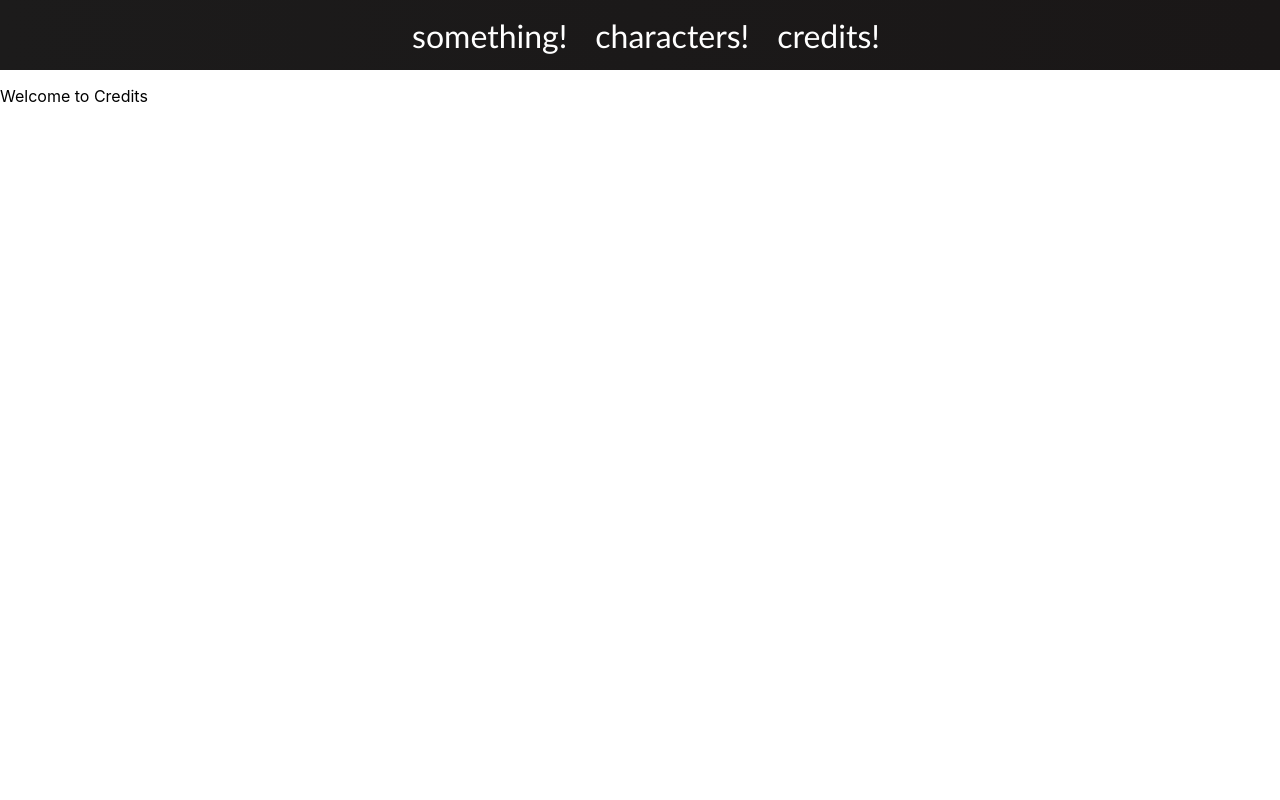
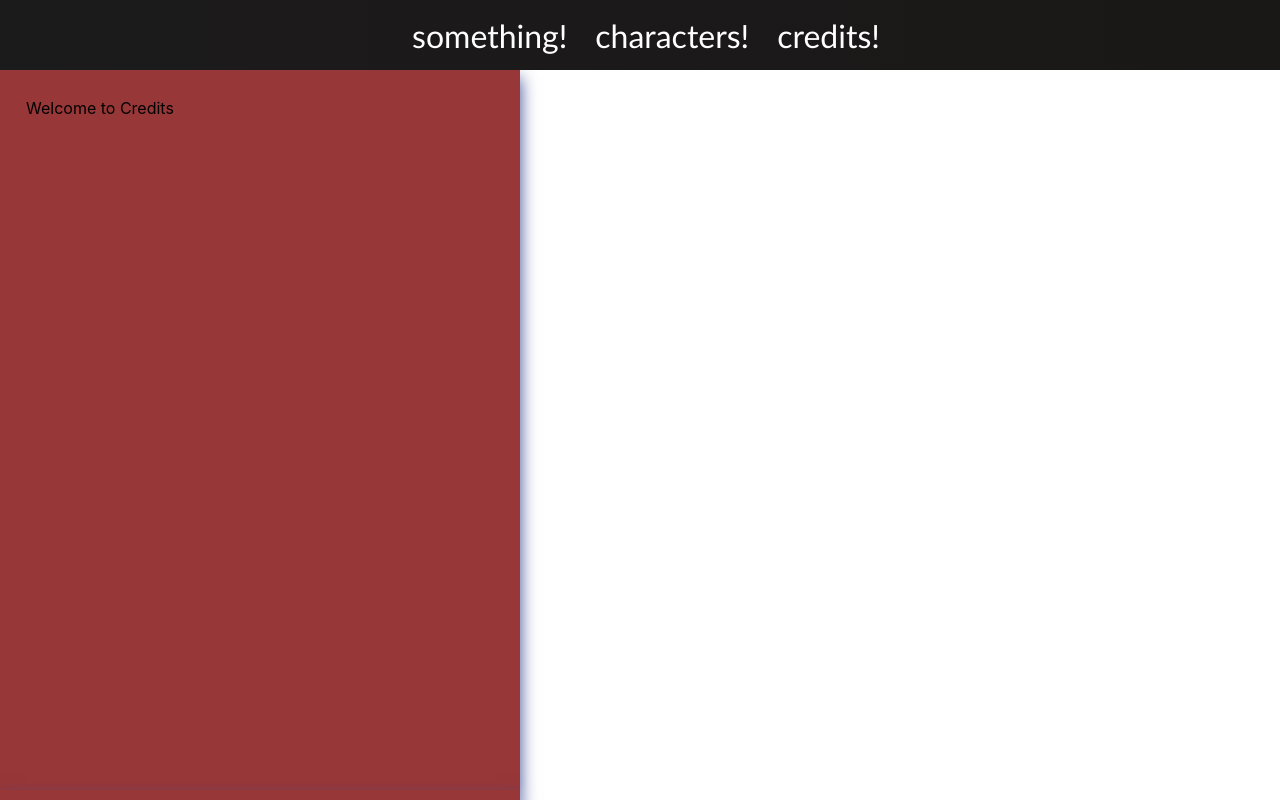
Before and after one commit to madyedwards/winghacks_24, a React (Create React App) app in the folder winghacks24/: page /credits in a window 1280 px wide. Shown: the top 800 px of the page. Built offline with nearby package versions, Linux system fonts and the light colour scheme.

Commit message:
Added .css content

```diff
--- /dev/null
+++ b/winghacks24/src/components/temp.css
@@ -0,0 +1,19 @@
+.page-body {
+    background-color:aquamarine;
+    height: 1000px;
+    width: 100%;
+}
+
+.card {
+    background-color:rgb(152, 55, 55);
+    width: 500px;
+    height: 700px;
+    padding: 10px;
+    box-shadow: 0 8px 16px 0 #394893;
+}
+
+.container {
+    width: 500px;
+    height: 700px;
+    padding: 2px 16px;
+}
--- a/winghacks24/src/pages/characters.js
+++ b/winghacks24/src/pages/characters.js
@@ -1,4 +1,3 @@
-
 function Characters() {
     return (
     <div>
--- a/winghacks24/src/pages/credits.js
+++ b/winghacks24/src/pages/credits.js
@@ -1,9 +1,19 @@
 
 function Credits() {
     return (
-    <div>
-        <p>Welcome to Credits</p>
-    </div>
+    <>
+        <div class='card'>
+            <div class='container'>
+            <p>Welcome to Credits</p>
+            </div>
+        </div>
+
+        <div class='card'>
+            <div class='container'>
+            <p>Welcome to Credits</p>
+            </div>
+        </div>
+    </>
     );
 };
 
--- a/winghacks24/src/pages/homepage.js
+++ b/winghacks24/src/pages/homepage.js
@@ -1,7 +1,8 @@
+import '../components/temp.css'
 
 function Home() {
     return (
-    <div>
+    <div className='page-body'>
         <p>Welcome Home</p>
     </div>
     );
```
